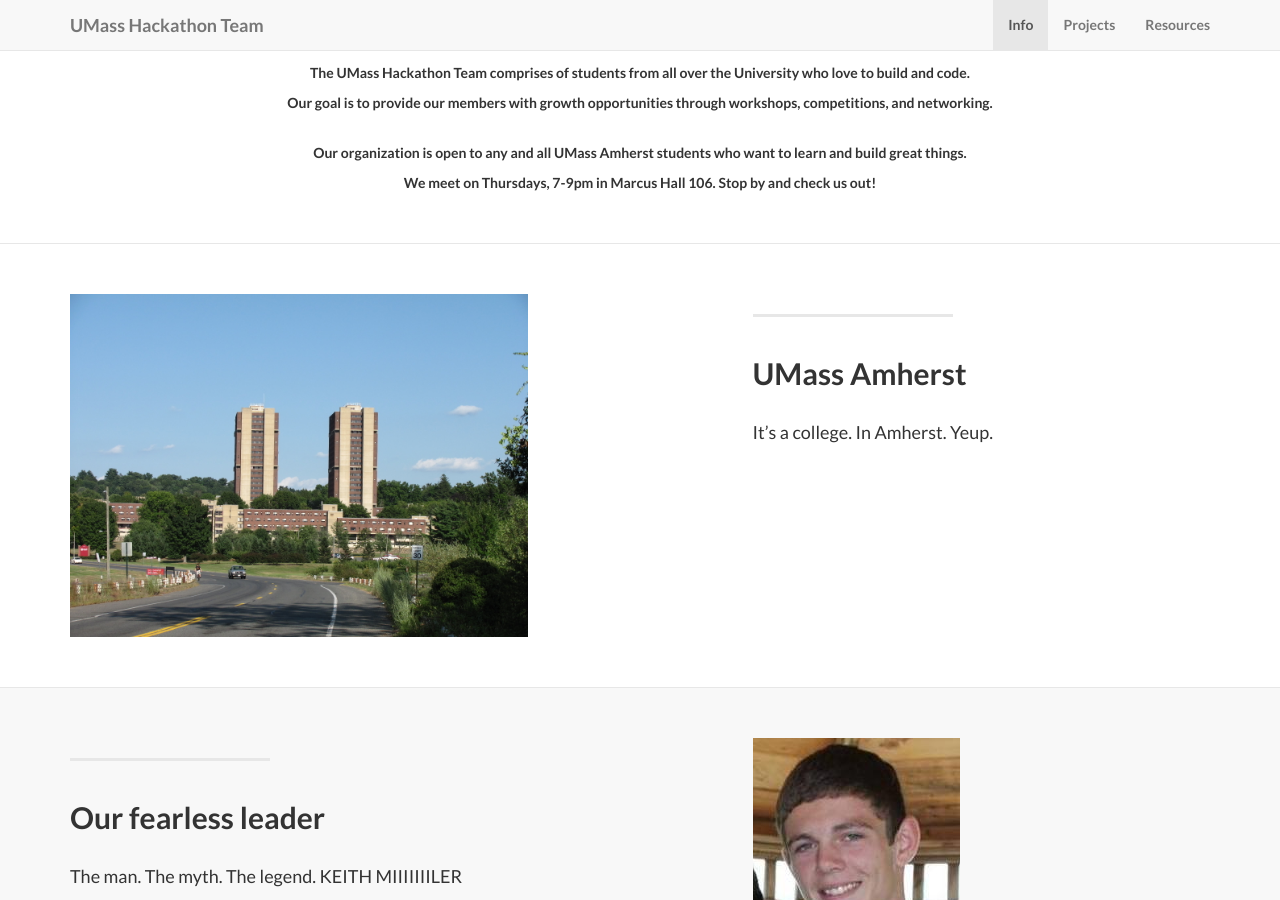
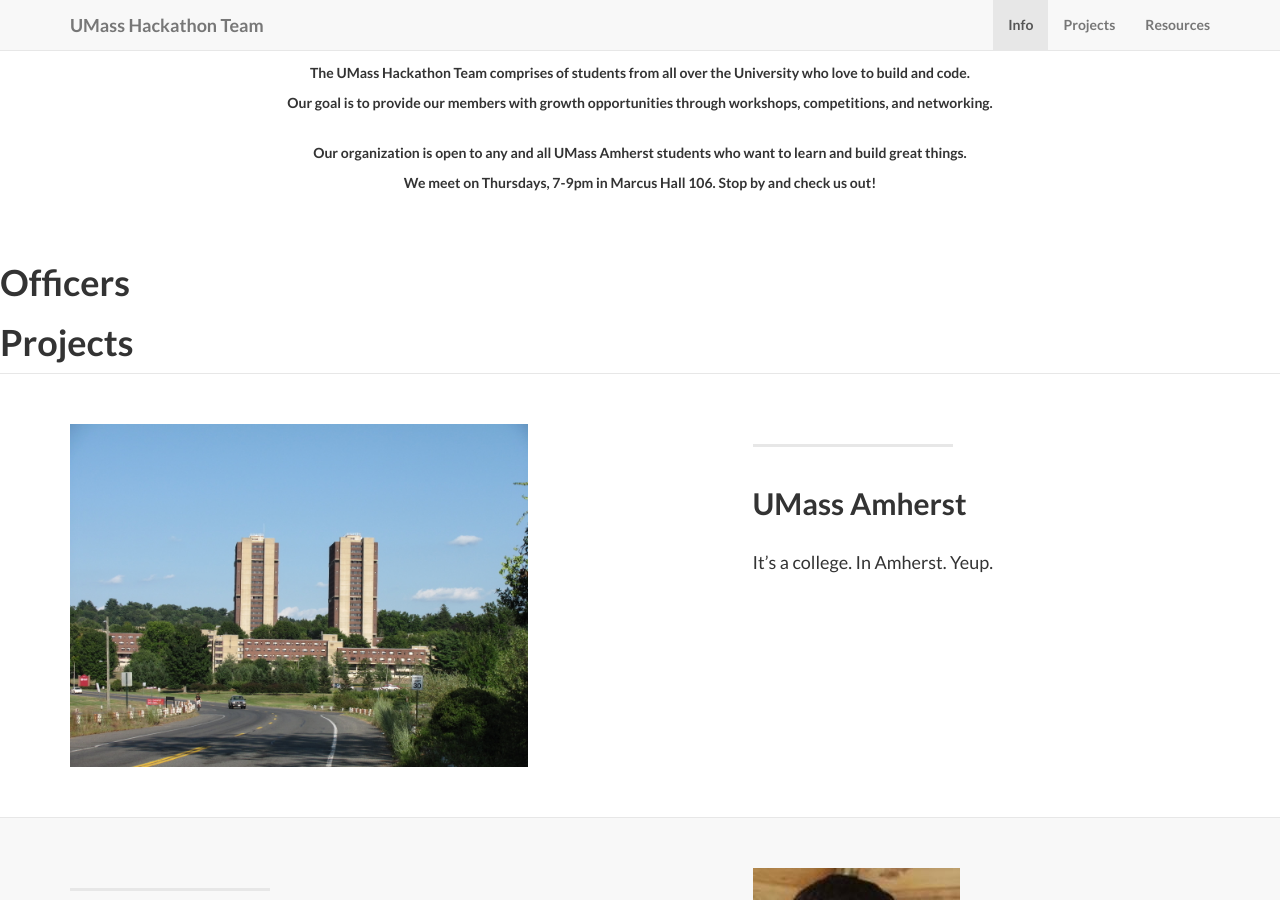
Before and after one commit to UMassHackathonTeam/UMassHackathonTeam.github.io, a Jekyll site: the page built from index.html, in a window 1280 px wide and 900 px high, scrolled down 837 px. Built offline with Jekyll 4.4.1, drawn with Linux system fonts in a browser that asks for light colours.

Commit message:
Content Update

```diff
--- a/_includes/page_content.html
+++ b/_includes/page_content.html
@@ -1,4 +1,63 @@
+<!-- OFFICERS SECTION -->
+<section id="officers">
+<h1>Officers</h1>
+<!-- Page Content -->
+{% for post in site.officers reversed %}
+  {% capture thecycle %}{% cycle 'odd', 'even' %}{% endcapture %}
+    {% if thecycle == 'odd' %}
+    <div class="content-section-a">
+
+        <div class="container">
+
+            <div class="row">
+                <div class="col-lg-5 col-sm-6">
+                    <hr class="section-heading-spacer">
+                    <div class="clearfix"></div>
+                    <h2 class="section-heading">{{ post.title }}</h2>
+                    <div class="lead">{{ post.content }}</div>
+                </div>
+                <div class="col-lg-5 col-lg-offset-2 col-sm-6">
+                    <img class="img-responsive" src="img/services/{{ post.img }}" alt="">
+                </div>
+            </div>
+
+        </div>
+        <!-- /.container -->
+
+    </div>
+    <!-- /.content-section-a -->
+    {% else %}
+
+    <div class="content-section-b">
+
+        <div class="container">
+
+            <div class="row">
+                <div class="col-lg-5 col-lg-offset-1 col-sm-push-6  col-sm-6">
+                    <hr class="section-heading-spacer">
+                    <div class="clearfix"></div>
+                    <h2 class="section-heading">{{ post.title }}</h2>
+                    <div class="lead">{{ post.content }}</div>
+                </div>
+                <div class="col-lg-5 col-sm-pull-6  col-sm-6">
+                  <img class="img-responsive" src="img/services/{{ post.img }}" alt="">
+                </div>
+            </div>
+
+        </div>
+        <!-- /.container -->
+
+    </div>
+    <!-- /.content-section-b -->
+    {% endif %}
+{% endfor %}
+</section>
+
+
+<!-- PROJECTS SECTION -->
+
 <section id="projects">
+<h1>Projects</h1>
 <!-- Page Content -->
 {% for post in site.posts reversed %}
   {% capture thecycle %}{% cycle 'odd', 'even' %}{% endcapture %}
```
